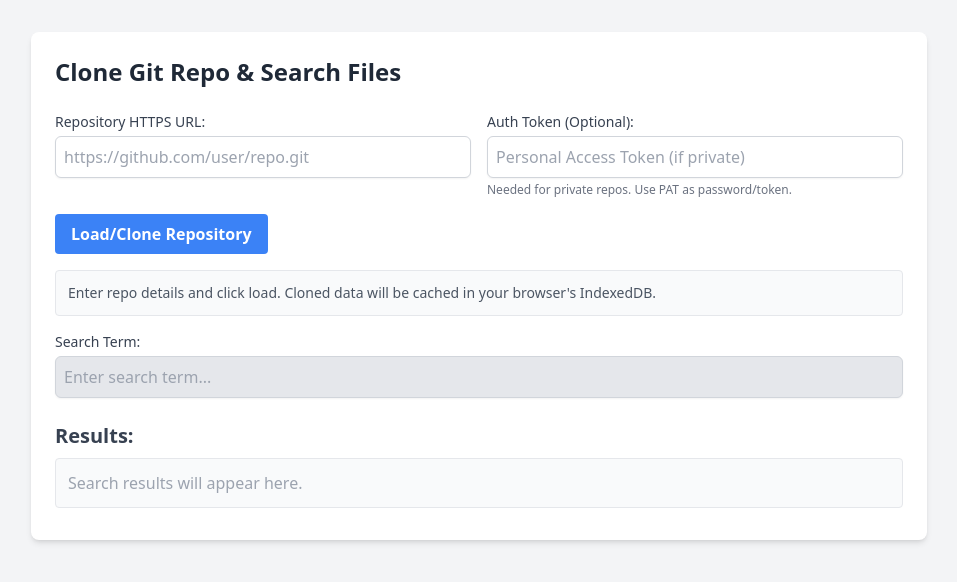
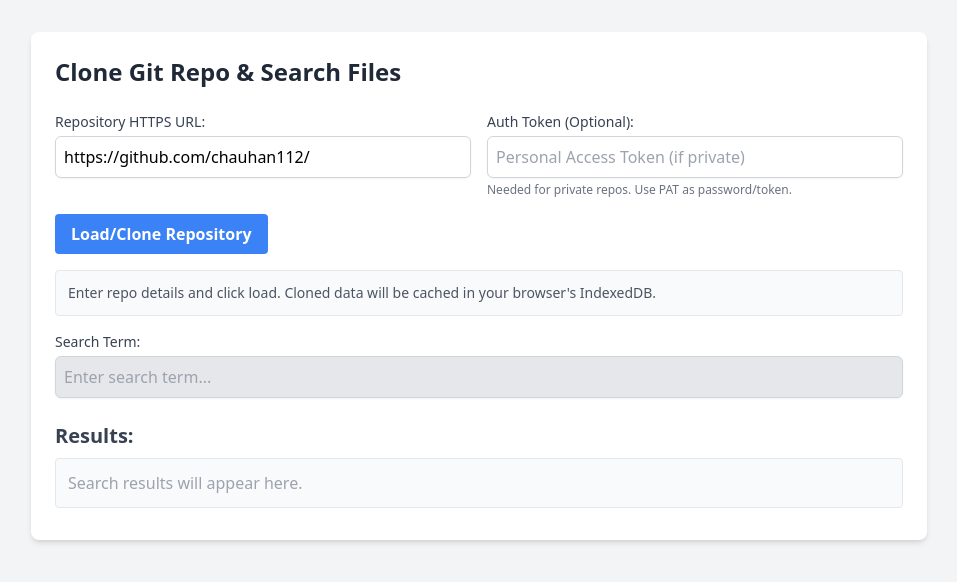
Before and after one commit to chauhan112/MyTools, a plain HTML site: page index.html in a window 1280 px wide. Shown: the whole page, without its empty margins (161-1118 px from the left). Drawn offline with nearby package versions, Linux system fonts and the light colour scheme.

Commit message:
adding default value

```diff
--- a/index.html
+++ b/index.html
@@ -77,6 +77,7 @@
                     <input
                         type="url"
                         id="repoUrl"
+                        value="https://github.com/chauhan112/"
                         placeholder="https://github.com/user/repo.git"
                         required
                         class="block w-full p-2 border border-gray-300 rounded-md shadow-sm focus:ring-indigo-500 focus:border-indigo-500"
```
